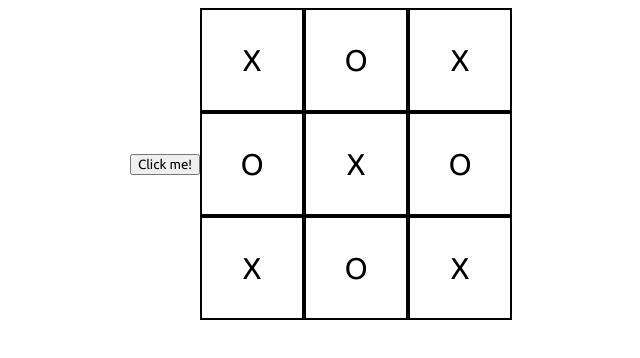
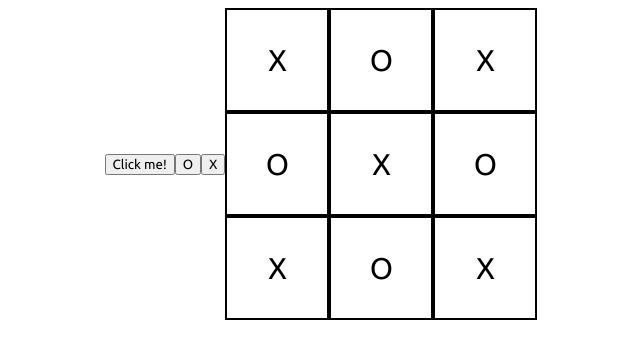
Before and after one commit to McPayn/odin-tic-tac-toe, a plain HTML site: page index.html in a window 1280 px wide. Both pictures are taken after a click on the button "Click me!". Shown: the whole page, without its empty margins (319-959 px from the left). Drawn offline with Linux system fonts and the light colour scheme.

Commit message:
Added some functionality change Can click on divs to change marker, buggy

```diff
--- a/index.html
+++ b/index.html
@@ -9,6 +9,8 @@
 </head>
 <body>
     <button onclick="fillBoard()">Click me!</button>
+    <button onclick="changeMarker('O')">O</button>
+    <button onclick="changeMarker('X')">X</button>
     <div class="container" id="container">
     </div>
 </body>
--- a/script.js
+++ b/script.js
@@ -1,19 +1,39 @@
-const gameboard = [];
+const marker = 0;
+function Gameboard () {
+    const board = [];
+    const getGameboard = (i) => board[i];
+    const setGameboard = (stuff, i) => board[i] = stuff;
+    return {getGameboard, setGameboard};
+}
 
+const gameboard = new Gameboard;
 for (let i = 0; i < 9; i++) {
     if (i % 2 == 0) {
-        gameboard[i] = 'X';
+        gameboard.setGameboard('X', i);
     } else {
-        gameboard[i] = 'O';
+        gameboard.setGameboard('O', i);
     }
 }
 
+function changeMarker(mark) {
+    marker = mark;
+}
+
+function changeBoard(e) {
+    gameboard.setGameboard(marker, e.target.id);
+}
 function fillBoard() {
     const container = document.querySelector('#container');
+    container.innerHTML = '';
     for (let i = 0; i < 9; i++) {
         const new_grid = document.createElement('div');
         new_grid.classList.add('board-grid');
-        new_grid.innerHTML = gameboard[i];
+        new_grid.setAttribute('id', i);
+        new_grid.onclick = function (e) {
+            gameboard.setGameboard(marker, e.target.id);
+            fillBoard();
+        }
+        new_grid.innerHTML = gameboard.getGameboard(i);
         container.append(new_grid);
     }
 }
```
